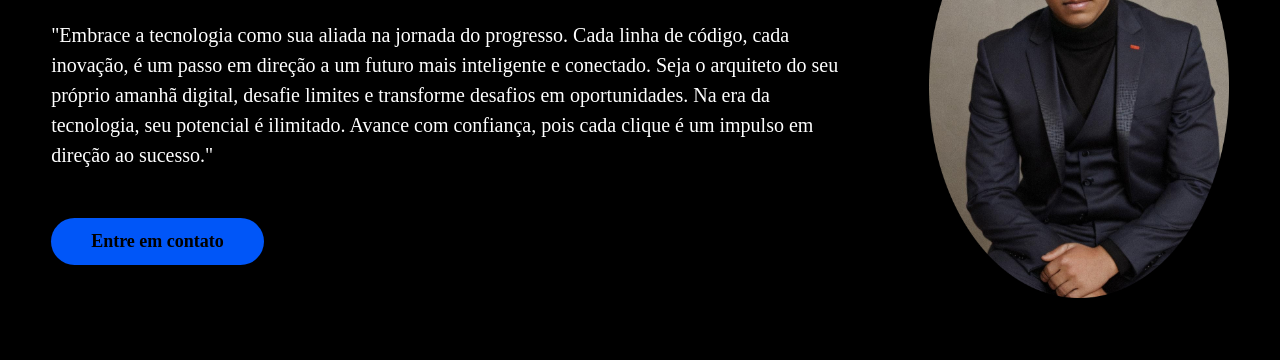
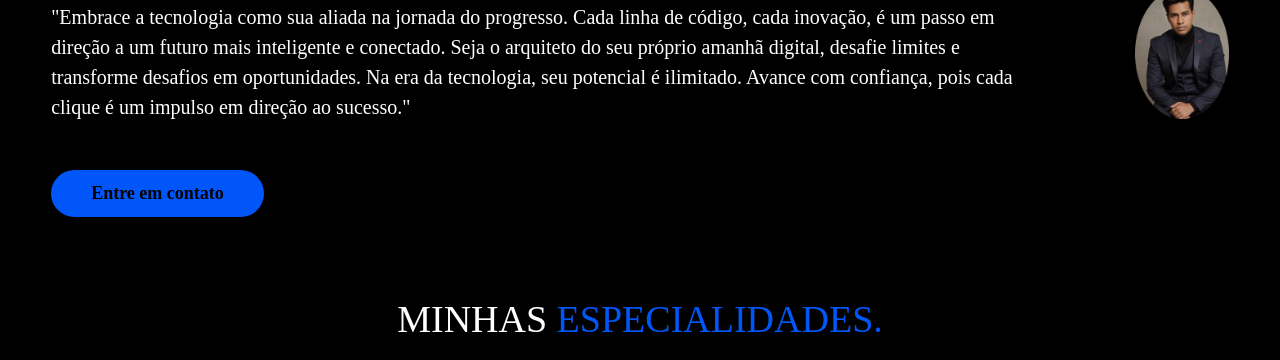
Before and after one commit to NaldoCostaDev/Minha-Web-Page, a plain HTML site: page index.html in a window 1280 px wide. Shown: the part 510-870 px from the top of the page. Drawn offline with nearby package versions, Linux system fonts and the light colour scheme.

Commit message:
ajustando tela

```diff
--- a/style.css
+++ b/style.css
@@ -4,6 +4,7 @@
   padding: 0;
   box-sizing: border-box;
   font-family: 'Crimson Text', serif;
+  max-width: 100%;
 
 
 }
@@ -523,50 +524,7 @@ margin: 0;
 }
 
 
-/*section.formulario{
-padding: 80px 4%;
-}
-form{
-max-width: 500px;
-margin: 0 auto;
-display: flex;
-justify-content: center;
-flex-direction: column;
-gap: 10px;
-margin-top: 40px;
-}
-form input, form textarea{
-width: 100%;
-background-color: #242424;
-border: 0;
-outline: 0;
-padding: 20px 15px;
-border-radius: 15px;
-color: #fff;
-font-size: 18px;
-}
-form input::placeholder{
-color: #00ccff;
-}
-form textarea{
-resize: none;
-max-height: 200px;
 
-}
-form .btn-enviar{
-margin-top: 20px;
-text-align: center;
-
-}
-form .btn-enviar input{
-width: 120px;
-background-color: rgba(0, 89, 255, 0.973);
-color: #000;
-font-weight: 700;
-cursor: pointer;
-transition: .2s;
-
-}*/
 /* ESTILO RODAPÉ */
 footer{
 padding: 60px 4%;
```
